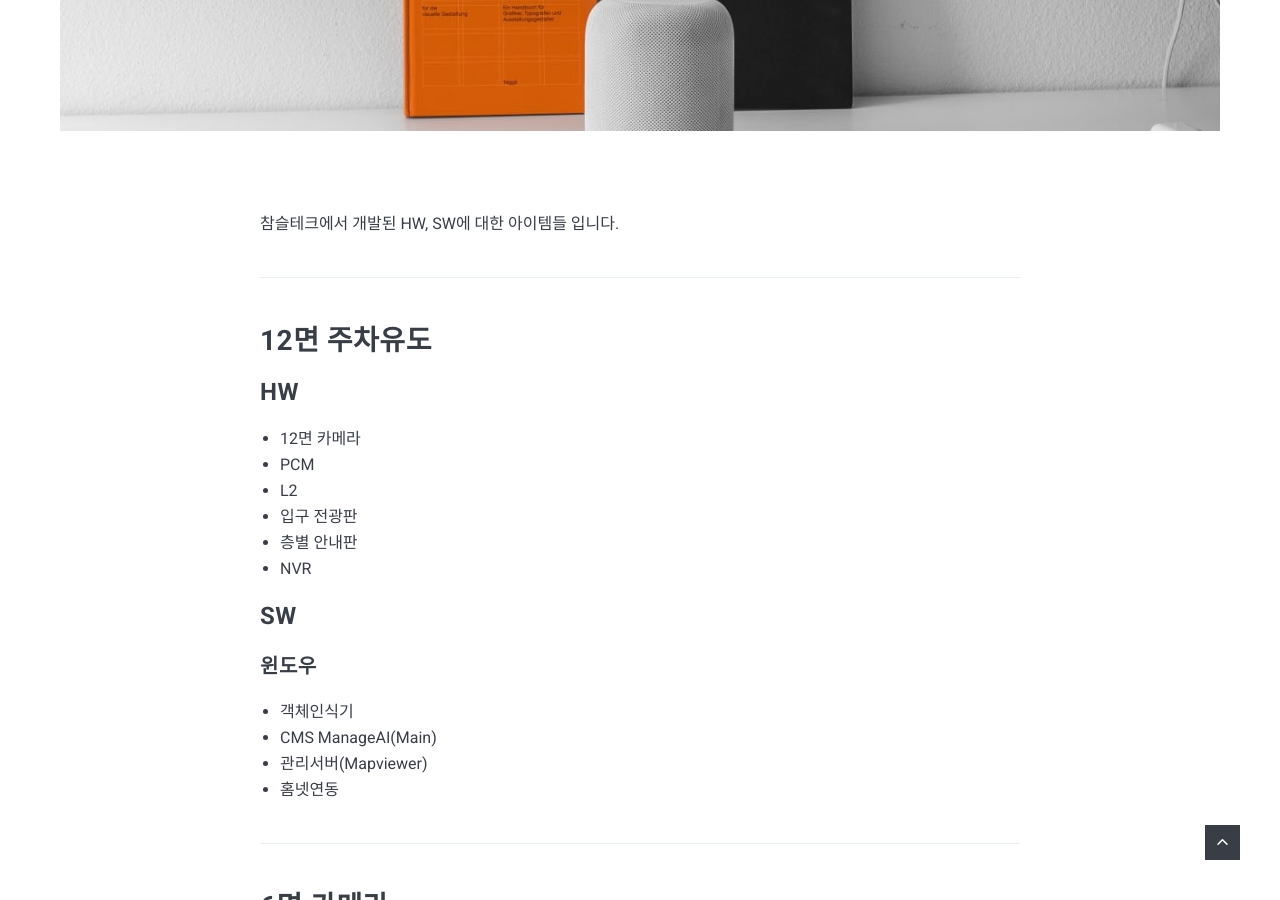
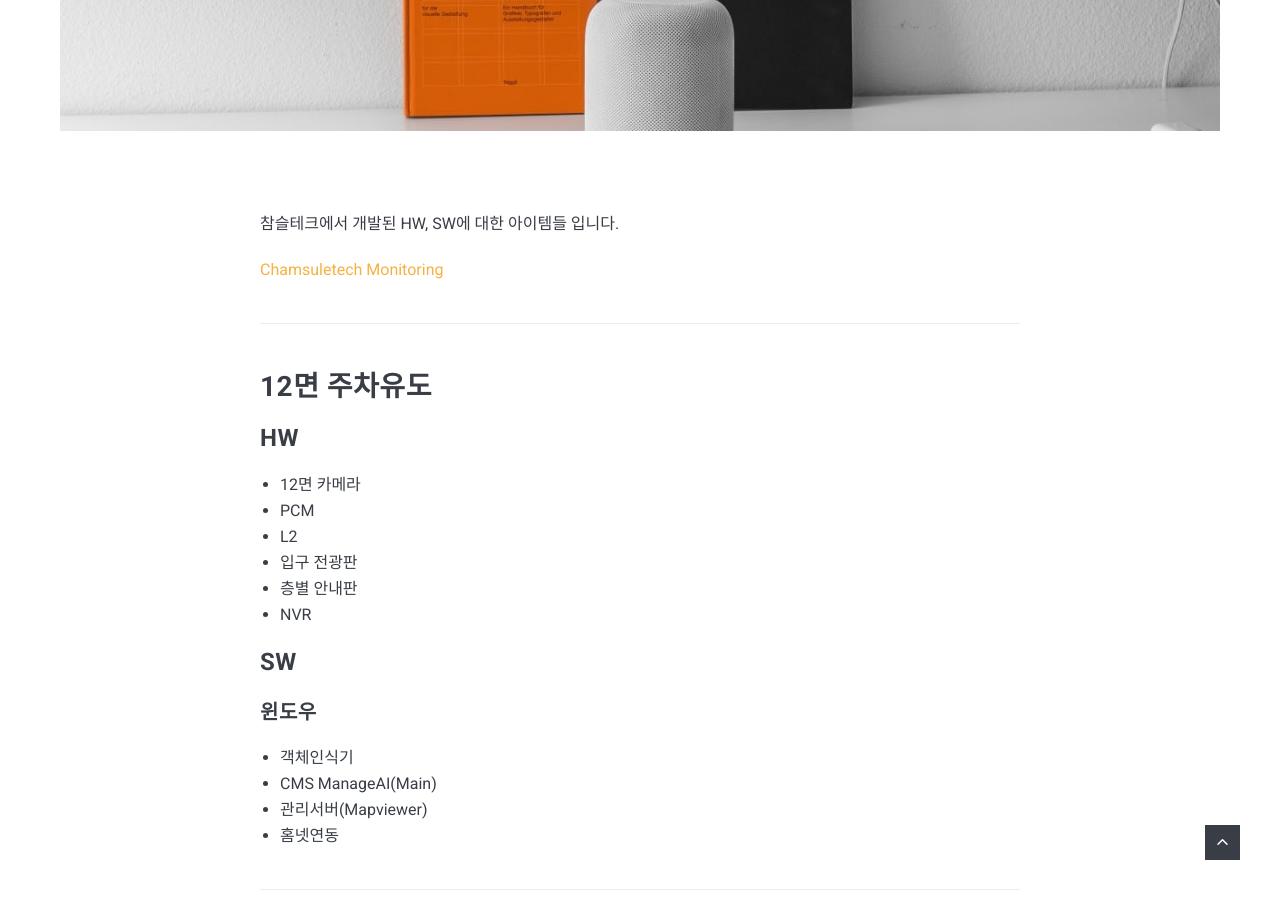
Before and after one commit to chamsuletech/chamsuletech.github.io, a Jekyll site: the page built from _posts/2022-05-30-Integrated-monitoring.markdown, in a window 1280 px wide and 900 px high, scrolled down 982 px. Built offline with Jekyll 4.4.1, drawn with Linux system fonts in a browser that asks for light colours; nearby versions of some CDN libraries; comment, search, counter and statistics services are not loaded.

Commit message:
no message

```diff
--- a/_posts/2022-05-30-Integrated-monitoring.markdown
+++ b/_posts/2022-05-30-Integrated-monitoring.markdown
@@ -6,6 +6,8 @@ image:  Integrated-monitoring.jpg
 tags:   Resources
 ---
 참슬테크에서 개발된 HW, SW에 대한 아이템들 입니다.
+
+[Chamsuletech Monitoring](http://141.164.47.6:8080/)
 
 ***
 
```
